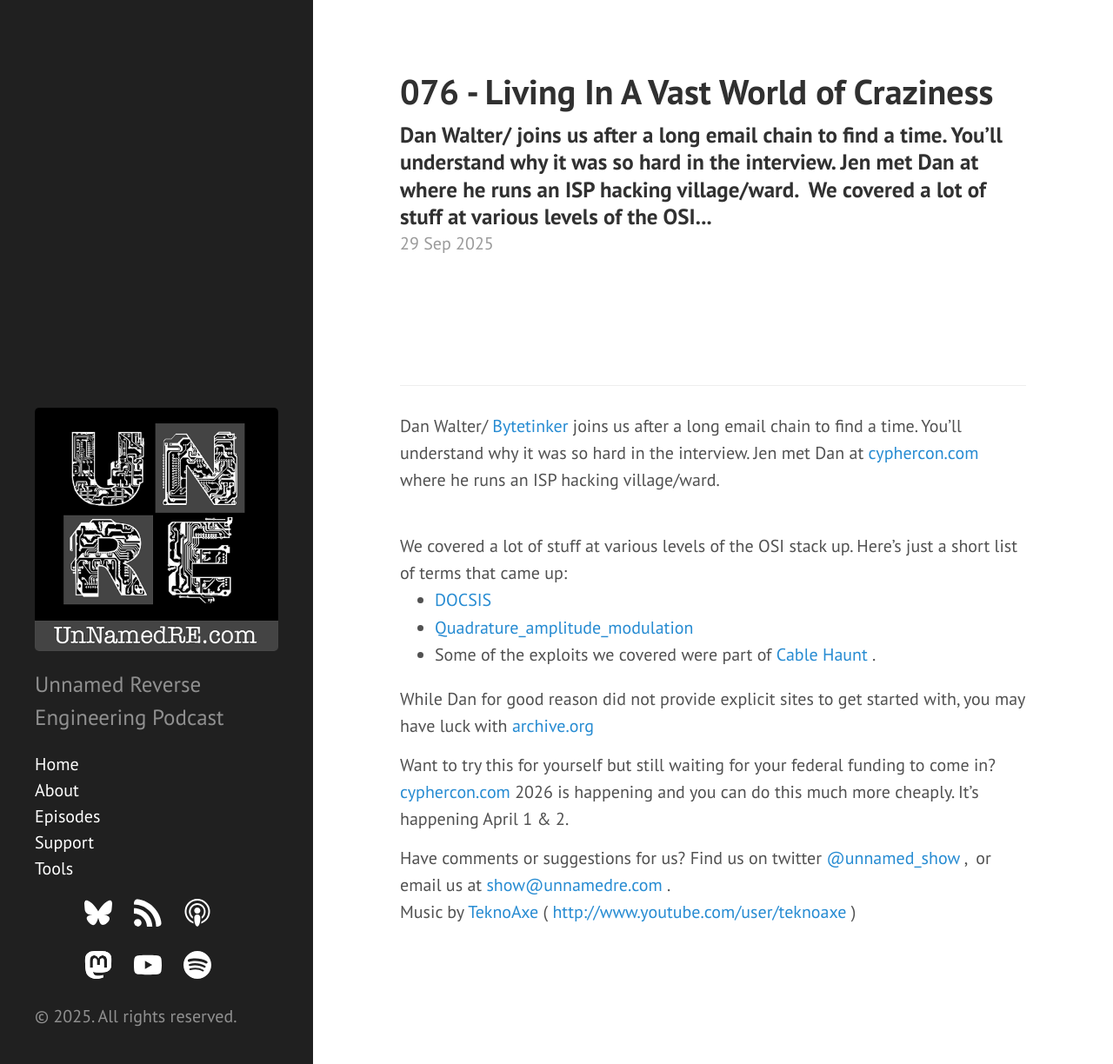
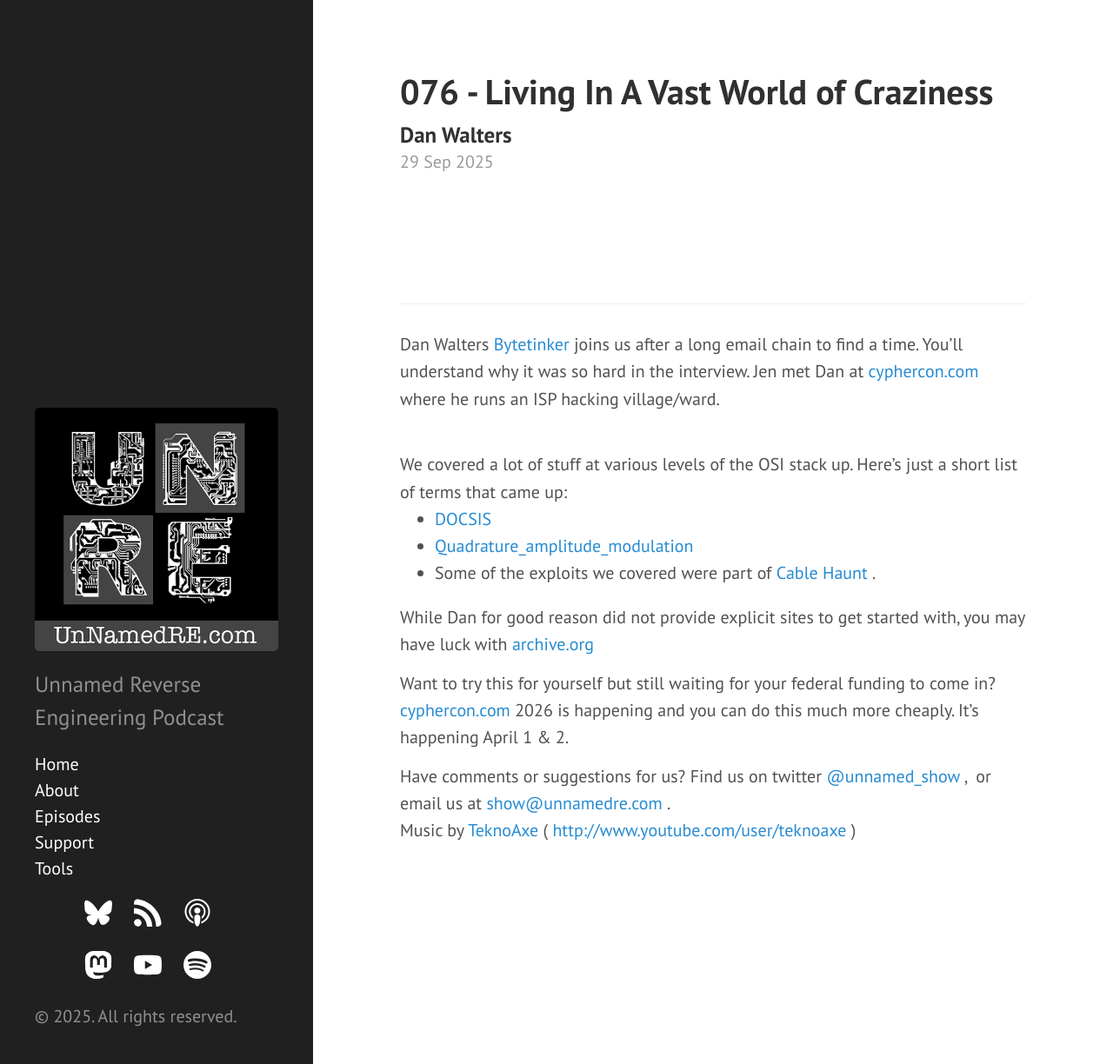
Before and after one commit to unnamedre/unnamedre.github.io, a Jekyll site: the page built from _posts/2025-09-29-076_-_Living_In_A_Vast_World_of_Craziness.md, in a window 1280 px wide and 1224 px high. Shown: the whole window at 87% size. Built offline with Jekyll 4.4.1, drawn with Linux system fonts in a browser that asks for light colours.

Commit message:
Fix subtitle and typo

```diff
--- a/_posts/2025-09-29-076_-_Living_In_A_Vast_World_of_Craziness.md
+++ b/_posts/2025-09-29-076_-_Living_In_A_Vast_World_of_Craziness.md
@@ -1,14 +1,14 @@
 ---
 layout: episode
 title: "076 - Living In A Vast World of Craziness"
-subtitle: "Dan Walter/  joins us after a long email chain to find a time. You’ll understand why it was so hard in the interview. Jen met Dan at   where he runs an ISP hacking village/ward.    We covered a lot of stuff at various levels of the OSI..."
+subtitle: "Dan Walters"
 date: 2025-09-29 01:30:00
 categories: episode
 dir_id: 38388135
 permalink: episode/76
 ---
 <p dir="ltr" id="docs-internal-guid-2e7249fa-7fff-7a96-6764-3ab33f5ed957" style="line-height: 1.56; margin-top: 10pt; margin-bottom: 0pt;">
-  Dan Walter/
+  Dan Walters
   <a href="http://bytetinker.net" style="text-decoration: none;">
     Bytetinker
   </a>
```
